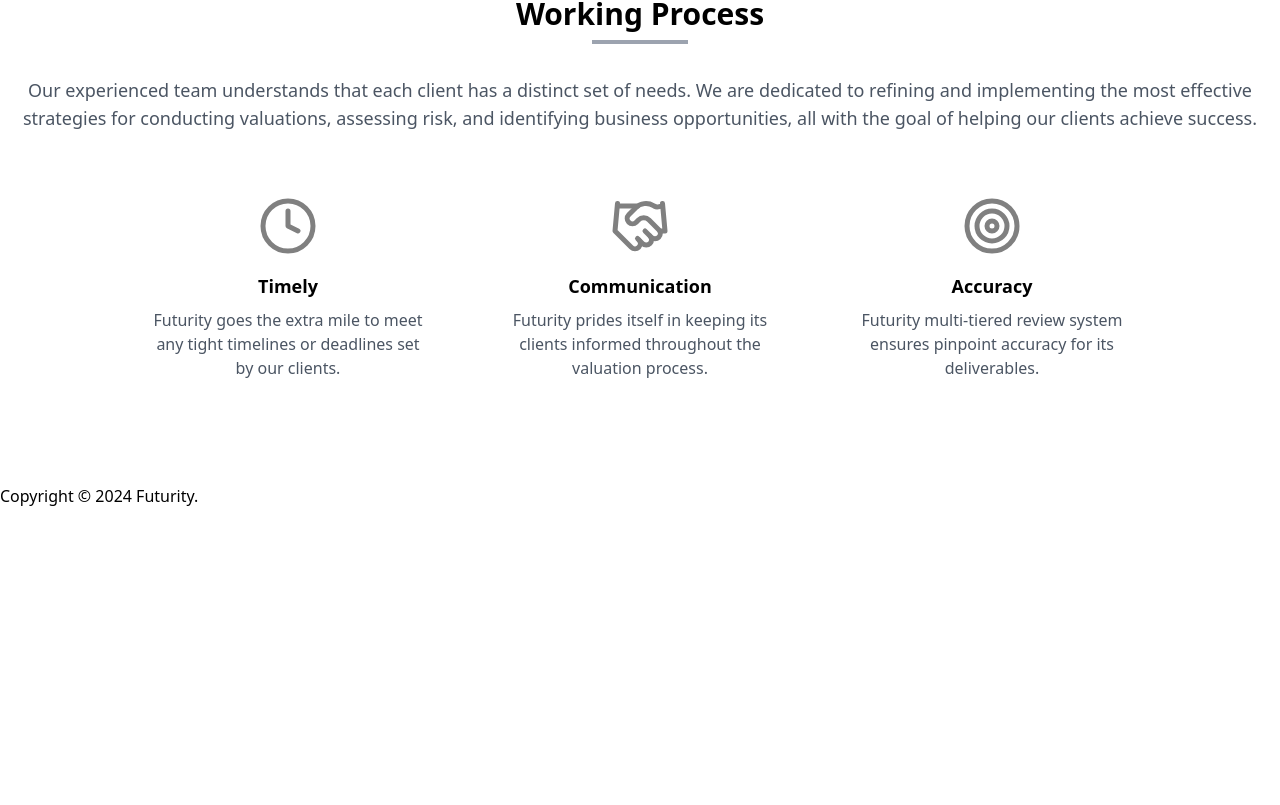
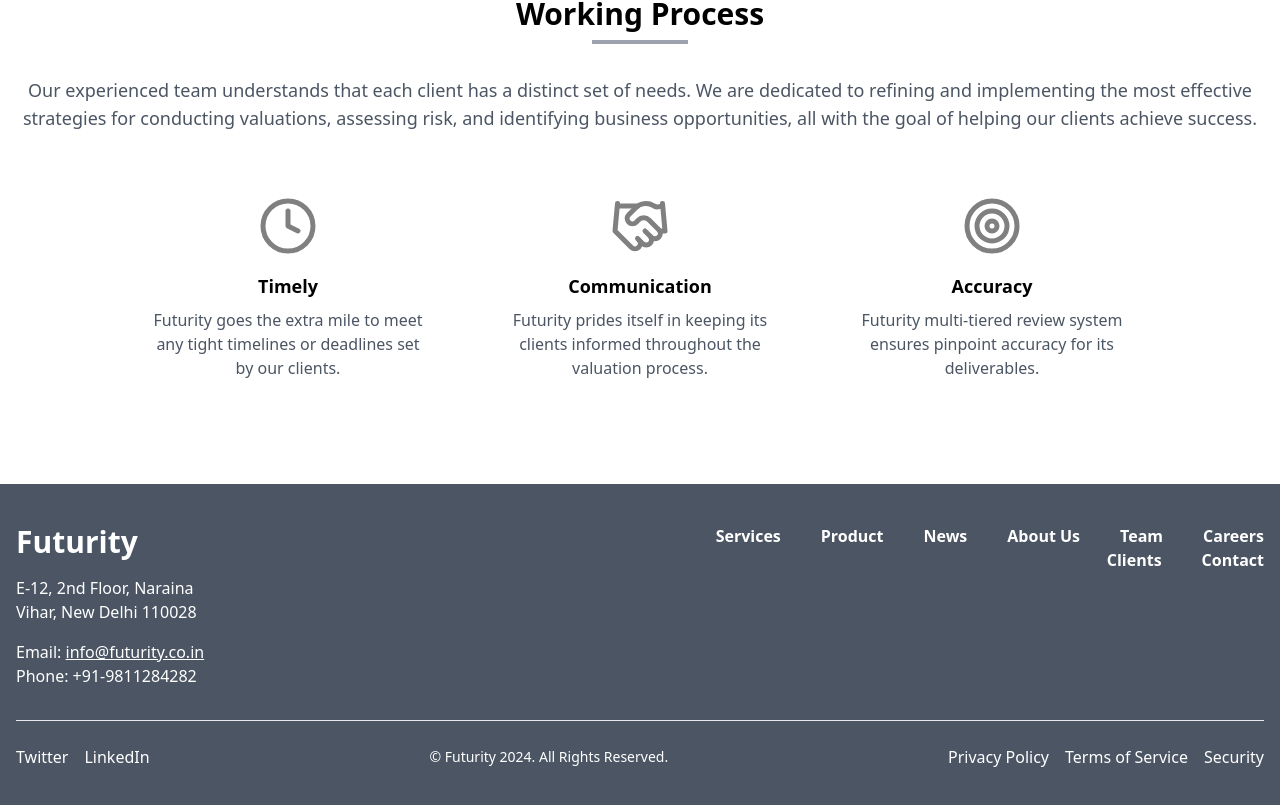
Before and after one commit to harshitchugh001/project1, a React (Create React App) app: page / in a window 1280 px wide. Shown: the part 2006-2811 px from the top of the page. Before the commit the page ends 2514 px from the top, so only its background shows below. Built offline with nearby package versions, Linux system fonts and the light colour scheme.

Commit message:
Footer Done

```diff
--- a/src/components/Footer/Footer.js
+++ b/src/components/Footer/Footer.js
@@ -1,82 +1,51 @@
-import React from 'react'
-import Div from '../Div'
-// import ContactInfoWidget from '../Widget/ContactInfoWidget'
-// import MenuWidget from '../Widget/MenuWidget'
-// import Newsletter from '../Widget/Newsletter'
-// import SocialWidget from '../Widget/SocialWidget'
-// import TextWidget from '../Widget/TextWidget'
-// import './footer.scss'
+import React from 'react';
 
-export default function Footer({copyrightText, logoSrc, logoAlt, text}) {
-  // const copyrightLinks = [
-  //   {
-  //     title: 'Terms of Use',
-  //     href: '/'
-  //   },
-  //   {
-  //     title: 'Privacy Policy',
-  //     href: '/'
-  //   }
-  // ]
+const Footer = () => {
+  return (
+    <footer className="bg-gray-600 text-white py-10">
+      <div className="container mx-auto px-4">
+        <div className="grid grid-cols-1 md:grid-cols-2 gap-8">
 
-  // const serviceMenu = [
-  //   {
-  //     title: 'Digital Marketing',
-  //     href: '/service/digitalmarketing'
-  //   },
-  //   {
-  //     title: 'App Development',
-  //     href: '/service/appdevelopment'
-  //   },
-  //   {
-  //     title: 'Website Development',
-  //     href: '/service/websitedevelopment'
-  //   },
-  //   {
-  //     title: 'Brand Strategizing',
-  //     href: '/service/brandstrategizing'
-  //   },
-  // ]
+          {/* Left Section - Company Info */}
+          <div className="footer-left">
+            <h2 className="text-3xl font-bold mb-4">Futurity</h2>
+            <p> E-12, 2nd Floor, Naraina<br />Vihar, New Delhi 110028</p>
+            <p className="mt-4">Email: <a href="mailto:info@scalar.io" className="underline"> info@futurity.co.in </a></p>
+            <p>Phone: +91-9811284282</p>
+          </div>
 
-  return (
-    <footer className="cs-fooer">
-      <Div className="cs-fooer_main">
-        <Div className="container">
-          <Div className="row">
-            <Div className="col-lg-3 col-sm-6">
-              <Div className="cs-footer_item">
-                {/* <TextWidget
-                  logoSrc='/images/logo_side.png'
-                  logoAlt='Logo'
+          {/* Right Section - Navigation Links */}
+          <div className="footer-right font-semibold first-line:">
+            <ul className="flex flex-wrap space-x-6 md:space-x-10 justify-start md:justify-end">
+              <li><a href="#" className="hover:underline">Services</a></li>
+              <li><a href="#" className="hover:underline">Product</a></li>
+              <li><a href="#" className="hover:underline">News</a></li>
+              <li><a href="#" className="hover:underline">About Us</a></li>
+              <li><a href="#" className="hover:underline">Team</a></li>
+              <li><a href="#" className="hover:underline">Careers</a></li>
+              <li><a href="#" className="hover:underline">Clients</a></li>
+              <li><a href="#" className="hover:underline">Contact</a></li>
+            </ul>
+          </div>
+        </div>
 
-                /> */}
-                {/* <SocialWidget/> */}
-              </Div>
-            </Div>
-            <Div className="col-lg-3 col-sm-6">
-              <Div className="cs-footer_item">
-                {/* <MenuWidget  menuHeading='Services'/> */}
-              </Div>
-            </Div>
-            <Div className="col-lg-3 col-sm-6">
-              <Div className="cs-footer_item">
-                {/* <ContactInfoWidget title='Contact Us'/> */}
-              </Div>
-            </Div>
+        {/* Bottom Section */}
+        <div className="footer-bottom mt-8 border-t border-gray-200 pt-6 flex flex-col md:flex-row justify-between items-center">
+          <div className="social-icons flex space-x-4">
+            {/* You can replace these with actual icons */}
+            <a href="#" className="hover:underline">Twitter</a>
+            <a href="#" className="hover:underline">LinkedIn</a>
+          </div>
+          <p className="text-sm mt-4 md:mt-0">© Futurity 2024. All Rights Reserved.</p>
+          <div className="footer-links mt-4 md:mt-0 flex space-x-4">
+            <a href="#" className="hover:underline">Privacy Policy</a>
+            <a href="#" className="hover:underline">Terms of Service</a>
+            <a href="#" className="hover:underline">Security</a>
+          </div>
+        </div>
+      </div>
+    </footer>
+  );
+};
 
-          </Div>
-        </Div>
-      </Div>
-      <Div className="container">
-        <Div className="cs-bottom_footer">
-          <Div className="cs-bottom_footer_left">
-            <Div className="cs-copyright">Copyright © 2024 Futurity.</Div>
-          </Div>
-          <Div className="cs-bottom_footer_right">
-
-          </Div>
-        </Div>
-      </Div>
-    </footer>
-  )
-}
+export default Footer;
```
